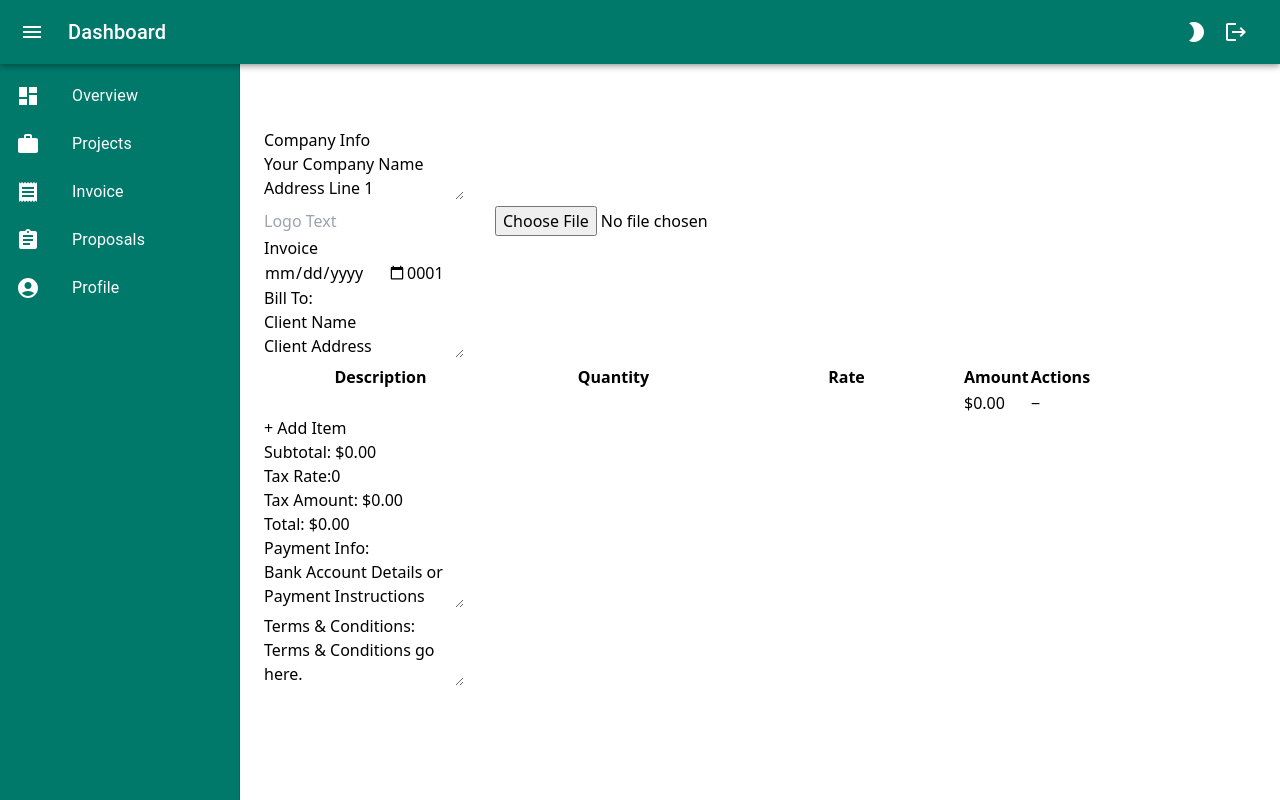
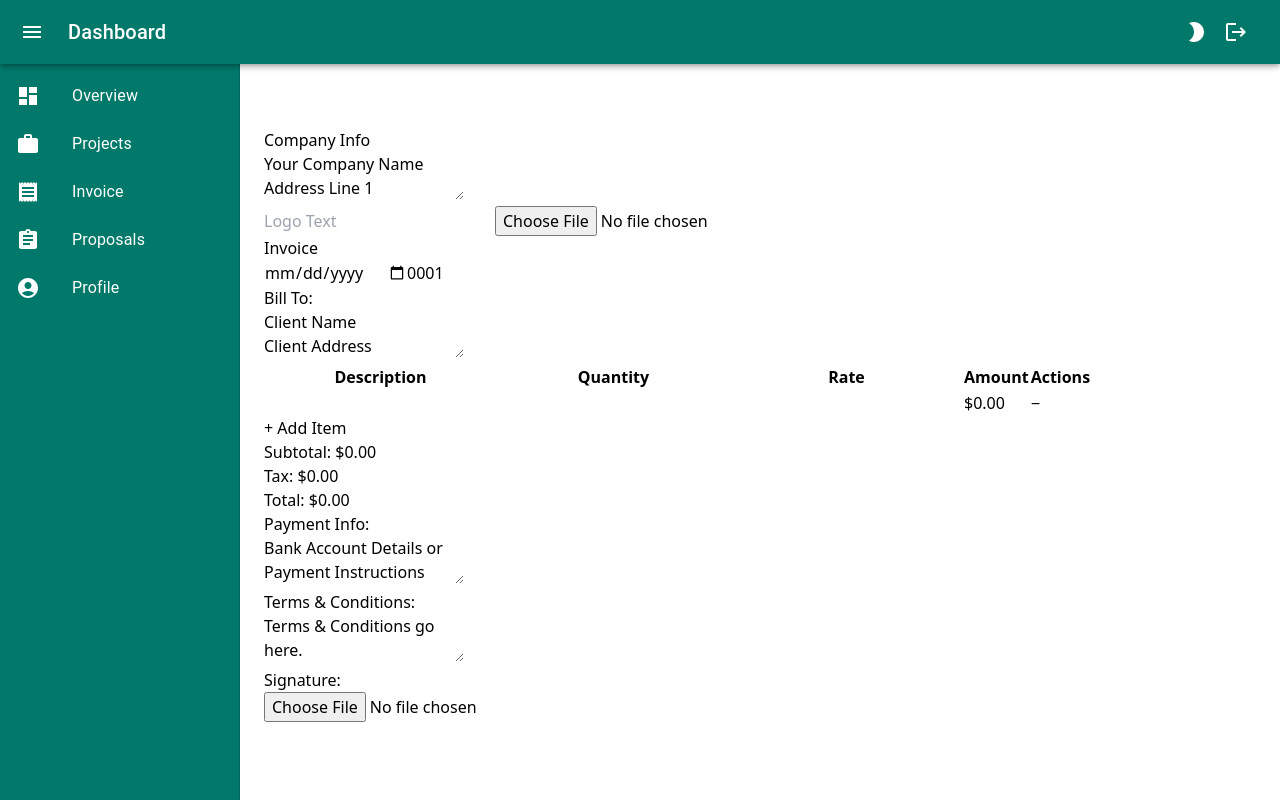
Before and after one commit to ABBYFRED-FINAL-DEMO-PROJECT/Freelix-Front-end, a React (Vite) app: page /dashboard/invoice in a window 1280 px wide. Built offline with nearby package versions, Linux system fonts and the light colour scheme; sample sign-in values are in the browser's storage.

Commit message:
tax rate updated

```diff
--- a/src/pages/dashboard/Invoice.jsx
+++ b/src/pages/dashboard/Invoice.jsx
@@ -60,15 +60,22 @@ const Invoice = () => {
   };
 
   // Calculations
+  // Calculations
+// Calculations
 const calculateSubtotal = () =>
   invoiceData.items.reduce(
-      (total, item) => total + parseFloat(item.rate || 0),
+    (total, item) =>
+      total + (parseFloat(item.quantity || 0) * parseFloat(item.rate || 0)),
     0
   );
 
-  const calculateTax = () => calculateSubtotal() * (invoiceData.taxRate / 100);
+const calculateTax = () => {
+  const taxRate = parseFloat(invoiceData.taxRate) || 6;
+  return calculateSubtotal() * (taxRate / 100);
+};
 
 const calculateTotal = () => calculateSubtotal() + calculateTax();
+
 
   // Toggle editable state
   const toggleEditable = (field) => {
@@ -247,24 +254,14 @@ const Invoice = () => {
     {calculateSubtotal().toFixed(2)}
   </div>
   <div className="py-1">
-          <label className="font-semibold text-gray-800 mr-2">Tax Rate:</label>
-          <input
-            type="number"
-            value={invoiceData.taxRate}
-            onChange={(e) => handleInputChange(e, "taxRate")}
-            placeholder="Tax %"
-            className="w-16 p-1 text-right border rounded focus:border-blue-500 focus:outline-none"
-          />
-        </div>
-        <div className="py-1">
-          <span className="font-semibold text-gray-800">Tax Amount:</span> $
+    <span className="font-semibold text-gray-800">Tax:</span> $
     {calculateTax().toFixed(2)}
   </div>
-        <div className="py-1 text-xl font-bold">
-          <span className="text-gray-800">Total:</span> $
-          {calculateTotal().toFixed(2)}
+  <div className="py-2 text-lg font-bold border-t border-gray-300 mt-2">
+    <span>Total:</span> ${calculateTotal().toFixed(2)}
   </div>
 </div>
+
 
       {/* Payment Info */}
       <div className="mb-6">
@@ -287,15 +284,13 @@ const Invoice = () => {
       </div>
 
       {/* Terms & Conditions */}
-      <div className="mb-6">
-        <h3 className="text-lg font-semibold text-gray-800">
-          Terms & Conditions:
-        </h3>
+      <div className="flex flex-col md:flex-row justify-between items-start mb-4">
+  <div className="md:w-1/2 w-full">
+    <h3 className="text-lg font-semibold text-gray-800">Terms & Conditions:</h3>
     {invoiceData.isTermsEditable ? (
       <textarea
         value={invoiceData.terms}
         onChange={(e) => handleInputChange(e, "terms")}
-            placeholder="Terms & Conditions"
         className="w-full text-sm text-gray-700 bg-gray-50 p-2 rounded-md focus:bg-white focus:border focus:border-blue-500 focus:outline-none transition-colors"
       />
     ) : (
@@ -307,6 +302,32 @@ const Invoice = () => {
       </p>
     )}
   </div>
+
+  <div className="md:w-1/3 w-full mt-4 md:mt-0 text-right">
+    <h3 className="text-lg font-semibold text-gray-800">Signature:</h3>
+    {invoiceData.signatureImage ? (
+      <div
+        className="cursor-pointer"
+        onClick={() => setInvoiceData({ ...invoiceData, signatureImage: null })}
+      >
+        <img
+          src={invoiceData.signatureImage}
+          alt="Signature"
+          className="w-24 h-12 object-contain mx-auto"
+        />
+      </div>
+    ) : (
+      <div>
+        <input
+          type="file"
+          onChange={(e) => handleFileChange(e, "signatureImage")}
+          className="mt-2 text-sm"
+        />
+      </div>
+    )}
+  </div>
+</div>
+
     </div>
   );
 };
```
Lines whose indentation alone changed are shown as unchanged.
